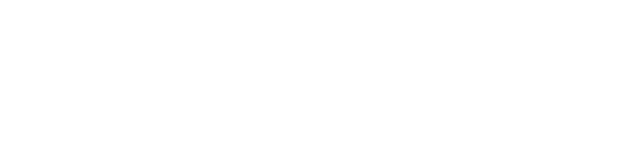
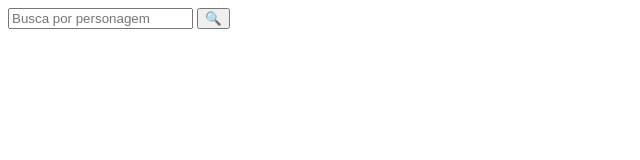
Before and after one commit to Nijoane/Rick-and-Morty, a plain HTML site: page index.html in a window 1280 px wide. Shown: the whole page, without its empty margins (0-640 px from the left). Drawn offline with Linux system fonts and the light colour scheme.

Commit message:
Criando input de pesquisa

```diff
--- a/index.html
+++ b/index.html
@@ -2,11 +2,21 @@
 <html>
   <head>
     <meta charset="utf-8">
-    <title>Data Lovers</title>
+    <title>Rick and Morty</title>
     <link rel="stylesheet" href="style.css" />
+
+
   </head>
   <body>
     <div id="root"></div>
     <script src="main.js" type="module"></script>
+
+    <input type="search" id="busca" placeholder="Busca por personagem">
+    <button type="submit">&#128269;</button>
+
+
+
+
+
   </body>
 </html>
```
